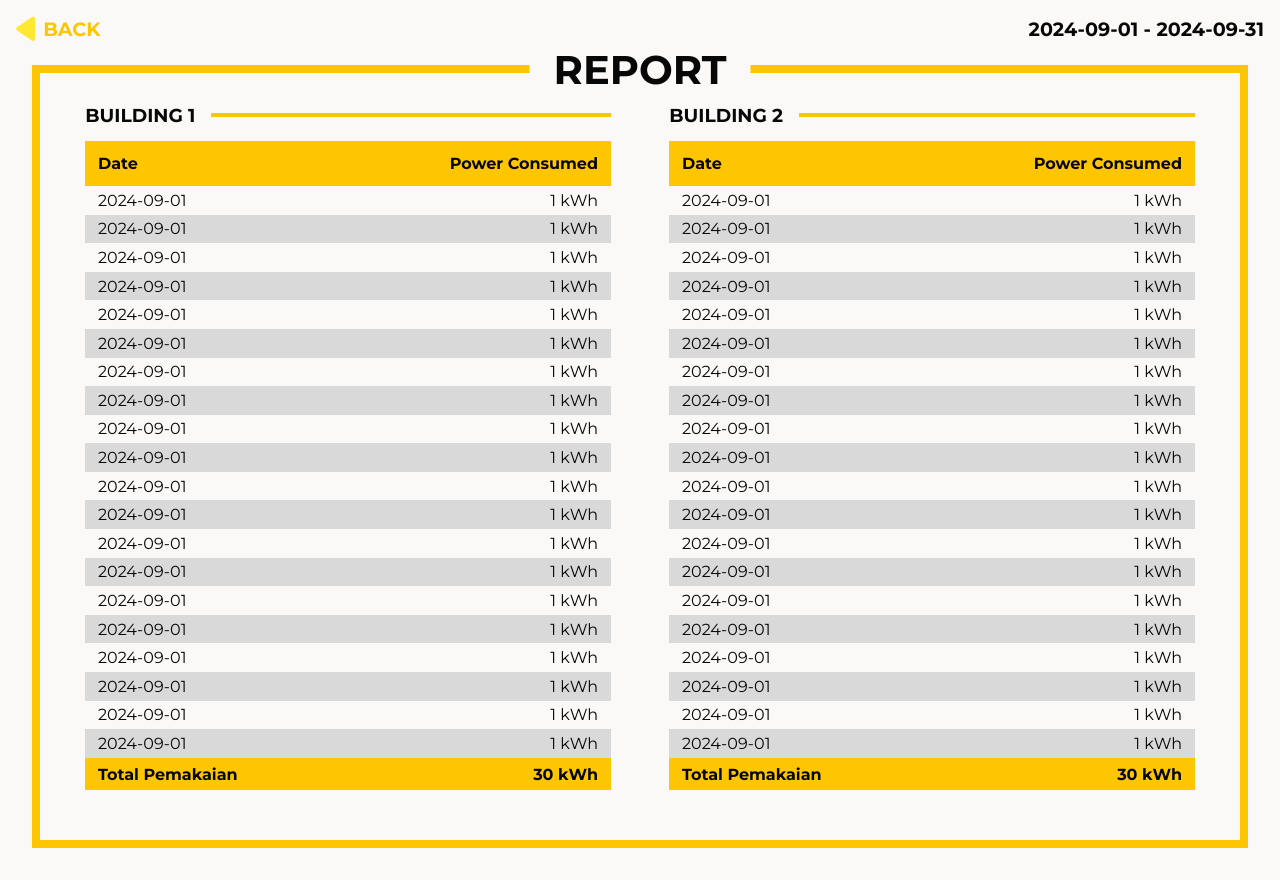
After one commit to achillsetara16/Monitoring-Daya-Listrik-, a PHP site: page /report.php in a window 1280 px wide. The commit adds this page. Run offline with PHP 8.4, Linux system fonts and the light colour scheme.

Commit message:
New: Report Front End

```diff
--- /dev/null
+++ b/report.php
@@ -0,0 +1,266 @@
+<!-- Nama File: report.php -->
+<!-- Deskripsi: File ini menampilkan report pemakaian daya per gedung berdasarkan hari -->
+<!-- Dibuat oleh: Elvan - NIM: 3312311004 -->
+<!-- Tanggal: 13 November 2024 -->
+
+<!DOCTYPE html>
+<html lang="en">
+<head>
+    <meta charset="UTF-8">
+    <meta name="viewport" content="width=device-width, initial-scale=1.0">
+    <link rel="preconnect" href="https://fonts.googleapis.com">
+    <link rel="preconnect" href="https://fonts.gstatic.com" crossorigin>
+    <link href="https://fonts.googleapis.com/css2?family=Montserrat:ital,wght@0,100..900;1,100..900&display=swap" rel="stylesheet">
+    <link href="style.css" rel="stylesheet">
+    <title>Report</title>
+</head>
+<body id="report">
+    <header>
+        <a class="back-button" href="dashboard.php">
+            <img src="image/back.png" alt="Back Icon" />
+            <p>BACK</p>
+        </a>
+        <p class="report-date"><span class="report-date-start">2024-09-01</span> - <span class="report-date-end">2024-09-31</span></p>
+    </header>
+    <div class="report-content">
+        <h1>REPORT</h1>
+        <div class="report-content-inside">
+            <div class="building">
+                <hr />
+                <h3 class="building-name">BUILDING 1</h3>
+                <table>
+                    <colgroup>
+                        <col width="40%" />
+                        <col width="60%" />
+                    </colgroup>
+                    <thead>
+                        <tr>
+                            <th align="left">Date</th>
+                            <th align="right">Power Consumed</th>
+                        </tr>
+                    </thead>
+                    <tbody>
+                        <tr>
+                            <td>2024-09-01</td>
+                            <td>1 kWh</td>
+                        </tr>
+                        <tr>
+                            <td>2024-09-01</td>
+                            <td>1 kWh</td>
+                        </tr>
+                        <tr>
+                            <td>2024-09-01</td>
+                            <td>1 kWh</td>
+                        </tr>
+                        <tr>
+                            <td>2024-09-01</td>
+                            <td>1 kWh</td>
+                        </tr>
+                        <tr>
+                            <td>2024-09-01</td>
+                            <td>1 kWh</td>
+                        </tr>
+                        <tr>
+                            <td>2024-09-01</td>
+                            <td>1 kWh</td>
+                        </tr>
+                        <tr>
+                            <td>2024-09-01</td>
+                            <td>1 kWh</td>
+                        </tr>
+                        <tr>
+                            <td>2024-09-01</td>
+                            <td>1 kWh</td>
+                        </tr>
+                        <tr>
+                            <td>2024-09-01</td>
+                            <td>1 kWh</td>
+                        </tr>
+                        <tr>
+                            <td>2024-09-01</td>
+                            <td>1 kWh</td>
+                        </tr>
+                        <tr>
+                            <td>2024-09-01</td>
+                            <td>1 kWh</td>
+                        </tr>
+                        <tr>
+                            <td>2024-09-01</td>
+                            <td>1 kWh</td>
+                        </tr>
+                        <tr>
+                            <td>2024-09-01</td>
+                            <td>1 kWh</td>
+                        </tr>
+                        <tr>
+                            <td>2024-09-01</td>
+                            <td>1 kWh</td>
+                        </tr>
+                        <tr>
+                            <td>2024-09-01</td>
+                            <td>1 kWh</td>
+                        </tr>
+                        <tr>
+                            <td>2024-09-01</td>
+                            <td>1 kWh</td>
+                        </tr>
+                        <tr>
+                            <td>2024-09-01</td>
+                            <td>1 kWh</td>
+                        </tr>
+                        <tr>
+                            <td>2024-09-01</td>
+                            <td>1 kWh</td>
+                        </tr>
+                        <tr>
+                            <td>2024-09-01</td>
+                            <td>1 kWh</td>
+                        </tr>
+                        <tr>
+                            <td>2024-09-01</td>
+                            <td>1 kWh</td>
+                        </tr>
+                    </tbody>
+                    <tfoot>
+                        <tr>
+                            <th align="left">Total Pemakaian</th>
+                            <th align="right">30 kWh</th>
+                        </tr>
+                    </tfoot>
+                </table>
+            </div>
+            <div class="building">
+                <hr />
+                <h3 class="building-name">BUILDING 2</h3>
+                <table>
+                    <colgroup>
+                        <col width="40%" />
+                        <col width="60%" />
+                    </colgroup>
+                    <thead>
+                        <tr>
+                            <th align="left">Date</th>
+                            <th align="right">Power Consumed</th>
+                        </tr>
+                    </thead>
+                    <tbody>
+                        <tr>
+                            <td>2024-09-01</td>
+                            <td>1 kWh</td>
+                        </tr>
+                        <tr>
+                            <td>2024-09-01</td>
+                            <td>1 kWh</td>
+                        </tr>
+                        <tr>
+                            <td>2024-09-01</td>
+                            <td>1 kWh</td>
+                        </tr>
+                        <tr>
+                            <td>2024-09-01</td>
+                            <td>1 kWh</td>
+                        </tr>
+                        <tr>
+                            <td>2024-09-01</td>
+                            <td>1 kWh</td>
+                        </tr>
+                        <tr>
+                            <td>2024-09-01</td>
+                            <td>1 kWh</td>
+                        </tr>
+                        <tr>
+                            <td>2024-09-01</td>
+                            <td>1 kWh</td>
+                        </tr>
+                        <tr>
+                            <td>2024-09-01</td>
+                            <td>1 kWh</td>
+                        </tr>
+                        <tr>
+                            <td>2024-09-01</td>
+                            <td>1 kWh</td>
+                        </tr>
+                        <tr>
+                            <td>2024-09-01</td>
+                            <td>1 kWh</td>
+                        </tr>
+                        <tr>
+                            <td>2024-09-01</td>
+                            <td>1 kWh</td>
+                        </tr>
+                        <tr>
+                            <td>2024-09-01</td>
+                            <td>1 kWh</td>
+                        </tr>
+                        <tr>
+                            <td>2024-09-01</td>
+                            <td>1 kWh</td>
+                        </tr>
+                        <tr>
+                            <td>2024-09-01</td>
+                            <td>1 kWh</td>
+                        </tr>
+                        <tr>
+                            <td>2024-09-01</td>
+                            <td>1 kWh</td>
+                        </tr>
+                        <tr>
+                            <td>2024-09-01</td>
+                            <td>1 kWh</td>
+                        </tr>
+                        <tr>
+                            <td>2024-09-01</td>
+                            <td>1 kWh</td>
+                        </tr>
+                        <tr>
+                            <td>2024-09-01</td>
+                            <td>1 kWh</td>
+                        </tr>
+                        <tr>
+                            <td>2024-09-01</td>
+                            <td>1 kWh</td>
+                        </tr>
+                        <tr>
+                            <td>2024-09-01</td>
+                            <td>1 kWh</td>
+                        </tr>
+                    </tbody>
+                    <tfoot>
+                        <tr>
+                            <th align="left">Total Pemakaian</th>
+                            <th align="right">30 kWh</th>
+                        </tr>
+                    </tfoot>
+                </table>
+            </div>
+        </div>
+    </div>
+
+    <script>
+        document.querySelectorAll(".building").forEach(function (building) {
+            const height = building.getBoundingClientRect().height;
+
+            const hr = building.querySelector("hr");
+            const hrHeight = hr.getBoundingClientRect().height;
+            const hrStyle = window.getComputedStyle(hr);
+            const hrMarginTop = parseFloat(hrStyle.marginTop);
+
+            const table = building.querySelector("table");
+            const tableStyle = window.getComputedStyle(table);
+            const tableMarginTop = parseFloat(tableStyle.marginTop);
+
+            const theadHeight = table.querySelector("thead").getBoundingClientRect().height;
+            const tfootHeight = table.querySelector("tfoot").getBoundingClientRect().height;
+            const tbodyHeight = height - hrHeight - hrMarginTop - tableMarginTop - theadHeight - tfootHeight;
+            table.querySelector("tbody").style.height = `${tbodyHeight}px`;
+
+            const tableWidth = table.getBoundingClientRect().width;
+            table.querySelector("thead").style.width = `${tableWidth}px`;
+            table.querySelector("tfoot").style.width = `${tableWidth}px`;
+            table.querySelectorAll("tbody tr").forEach(function (tbodyTr) {
+                tbodyTr.style.width = `${tableWidth}px`;
+            });
+        });
+    </script>
+</body>
+</html>
--- a/style.css
+++ b/style.css
@@ -48,3 +48,144 @@ nav ul li a.active {
   color: #fdc600;
   font-weight: bold;
 }
+
+/* Report */
+
+#report header {
+  display: flex;
+  justify-content: space-between;
+  align-items: center;
+  margin: 1rem;
+}
+
+#report .back-button {
+  display: flex;
+  align-items: center;
+  text-decoration: none;
+}
+
+#report .back-button img {
+  width: 1.2rem;
+}
+
+#report .back-button p {
+  margin: 0 0 0 0.5rem;
+  color: #fdc600;
+  font-weight: bold;
+  font-size: 1.2rem;
+}
+
+#report .report-date {
+  margin: 0;
+  color: #080708;
+  font-weight: bold;
+  font-size: 1.2rem;
+}
+
+#report .report-content {
+  margin: 0.5rem 2rem 2rem 2rem;
+  padding: 0;
+  width: -webkit-fill-available;
+  height: -webkit-fill-available;
+  border: solid 8px #fdc600;
+  position: fixed;
+}
+
+#report .report-content h1 {
+  font-size: 2.5rem;
+  position: absolute;
+  translate: -50% -50%;
+  left: 50%;
+  color: #080708;
+  background-color: #faf9f8;
+  margin: 0;
+  padding: 0 1.5rem 0.5rem 1.5rem;
+}
+
+#report .report-content-inside {
+  width: -webkit-fill-available;
+  height: -webkit-fill-available;
+  margin: 2rem 1rem 1rem 1rem;
+  display: flex;
+  justify-content: space-around;
+}
+
+#report .building {
+  position: relative;
+  width: 45%;
+}
+
+#report hr {
+  height: 4px;
+  background-color: #fdc600;
+  border: none;
+}
+
+#report .building-name {
+  width: fit-content;
+  color: #080708;
+  background-color: #faf9f8;
+  margin: 0;
+  padding: 0 1rem 0 0;
+  position: absolute;
+  top: -0.2%;
+}
+
+#report table {
+  width: 100%;
+  border-collapse: collapse;
+  margin-top: 1.5rem;
+  color: #080708;
+  position: relative;
+}
+
+#report thead,
+#report tfoot {
+  background-color: #fdc600;
+}
+
+#report thead th {
+  padding: 0.8rem;
+}
+
+#report tbody {
+  overflow-y: auto;
+  display: block;
+  padding-right: 2px;
+}
+
+#report tbody::-webkit-scrollbar {
+  width: 5px;
+}
+
+#report tbody::-webkit-scrollbar-thumb {
+  background: gray;
+  border-radius: 5px;
+}
+
+#report thead,
+#report tfoot,
+#report tbody tr {
+  display: table;
+  table-layout: fixed;
+}
+
+#report tbody tr:nth-child(odd) {
+  background-color: #faf9f8;
+}
+
+#report tbody tr:nth-child(even) {
+  background-color: #d9d9d9;
+}
+
+#report tbody td {
+  padding: 0.3rem 0.8rem;
+}
+
+#report tbody tr td:last-child {
+  text-align: end;
+}
+
+#report tfoot th {
+  padding: 0.4rem 0.8rem;
+}
```
